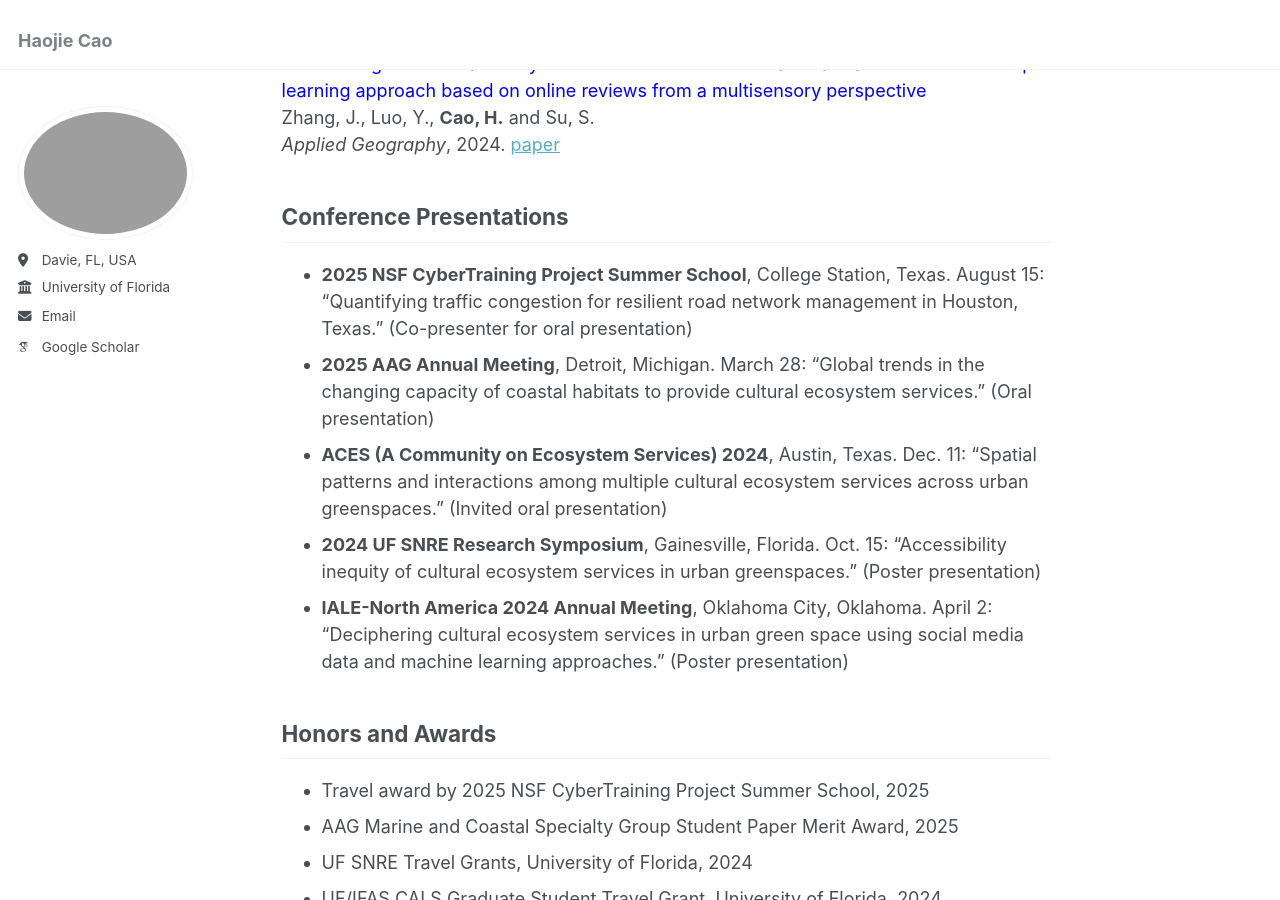
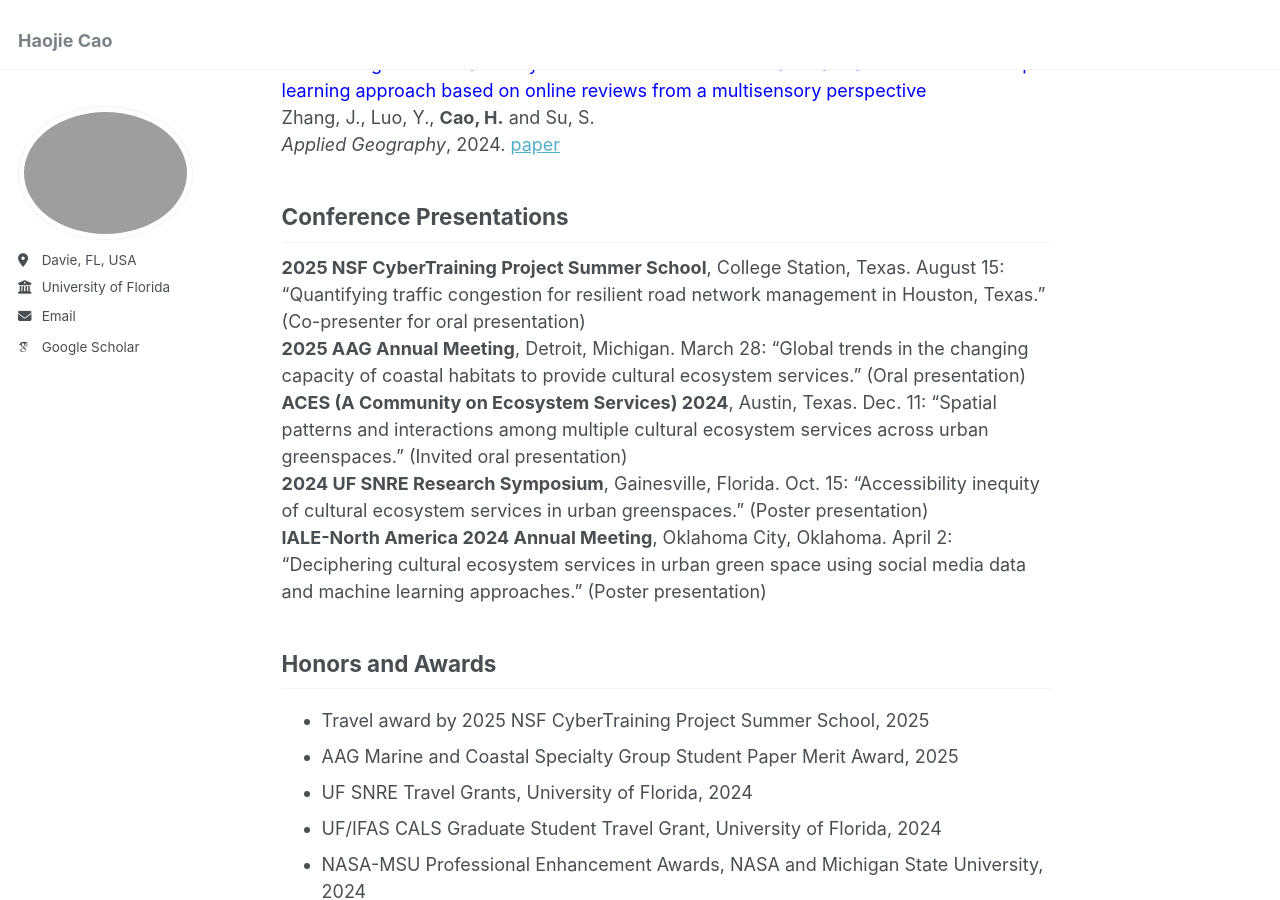
Before and after one commit to haojiecao42/haojiecao42.github.io, a Jekyll site: the page built from _pages/about.md, in a window 1280 px wide and 900 px high, scrolled down 1907 px. Built offline with Jekyll 4.4.1, drawn with Linux system fonts in a browser that asks for light colours; some web fonts are replaced.

```diff
--- a/_pages/about.md
+++ b/_pages/about.md
@@ -68,11 +68,11 @@ Zhang, J., Luo, Y., **Cao, H.** and Su, S.<br>
 *Applied Geography*, 2024. [paper](https://doi.org/10.1016/j.apgeog.2024.103404)
 
 ## Conference Presentations
-* **2025 NSF CyberTraining Project Summer School**, College Station, Texas. August 15: “Quantifying traffic congestion for resilient road network management in Houston, Texas.” (Co-presenter for oral presentation)
-* **2025 AAG Annual Meeting**, Detroit, Michigan. March 28: “Global trends in the changing capacity of coastal habitats to provide cultural ecosystem services.” (Oral presentation)
-* **ACES (A Community on Ecosystem Services) 2024**, Austin, Texas. Dec. 11: “Spatial patterns and interactions among multiple cultural ecosystem services across urban greenspaces.” (Invited oral presentation)
-* **2024 UF SNRE Research Symposium**, Gainesville, Florida. Oct. 15: “Accessibility inequity of cultural ecosystem services in urban greenspaces.” (Poster presentation)
-* **IALE-North America 2024 Annual Meeting**, Oklahoma City, Oklahoma. April 2: “Deciphering cultural ecosystem services in urban green space using social media data and machine learning approaches.” (Poster presentation)
+**2025 NSF CyberTraining Project Summer School**, College Station, Texas. August 15: “Quantifying traffic congestion for resilient road network management in Houston, Texas.” (Co-presenter for oral presentation)<br>
+**2025 AAG Annual Meeting**, Detroit, Michigan. March 28: “Global trends in the changing capacity of coastal habitats to provide cultural ecosystem services.” (Oral presentation)<br>
+**ACES (A Community on Ecosystem Services) 2024**, Austin, Texas. Dec. 11: “Spatial patterns and interactions among multiple cultural ecosystem services across urban greenspaces.” (Invited oral presentation)<br>
+**2024 UF SNRE Research Symposium**, Gainesville, Florida. Oct. 15: “Accessibility inequity of cultural ecosystem services in urban greenspaces.” (Poster presentation)<br>
+**IALE-North America 2024 Annual Meeting**, Oklahoma City, Oklahoma. April 2: “Deciphering cultural ecosystem services in urban green space using social media data and machine learning approaches.” (Poster presentation)<br>
 
 ## Honors and Awards
 * Travel award by 2025 NSF CyberTraining Project Summer School, 2025
```
